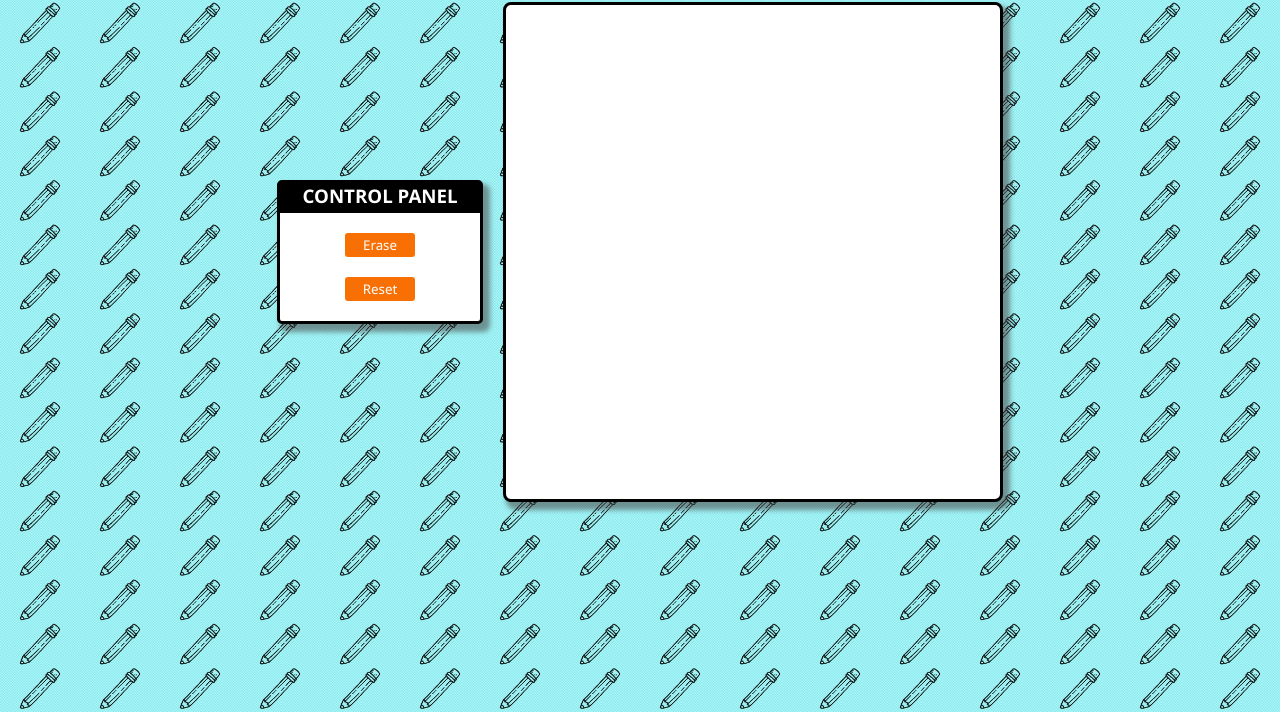
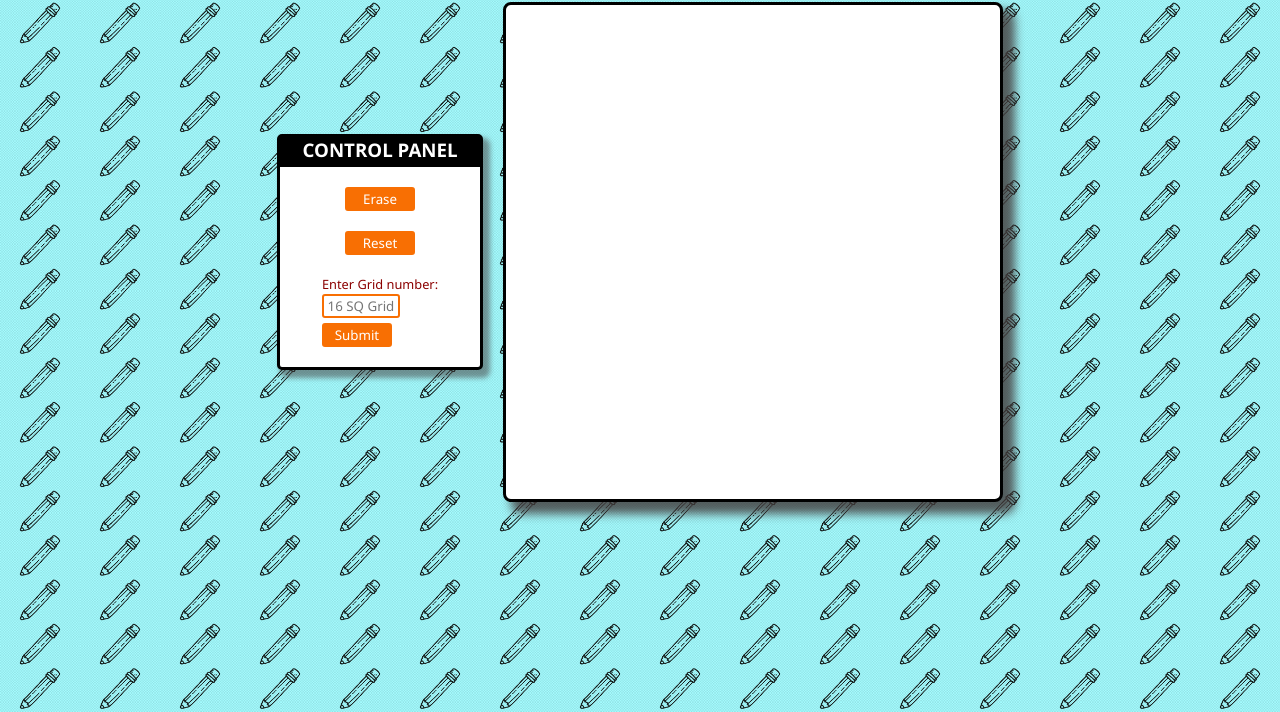
Before and after one commit to Favor-star/etch-sketch, a plain HTML site: page index.html in a window 1280 px wide. Shown: the part 88-800 px from the top of the page. Drawn offline with Linux system fonts and the light colour scheme.

Commit message:
Additional evening work

```diff
--- a/index.js
+++ b/index.js
@@ -66,3 +66,32 @@ const eraseBtn = document.createElement('button');
         div.style.backgroundColor= 'white';
     })
   }
+ const increasePxDiv = document.createElement('div');
+ increasePxDiv.setAttribute('class', 'divNmbr');
+ buttons.appendChild(increasePxDiv);
+
+ const pxTextbox = document.querySelector('.divNmbr');
+ const pxInstr= document.createElement('p');
+ pxInstr.textContent = 'Enter Grid number:';
+ pxInstr.setAttribute('style',
+ `margin-top: 20px;
+ margin-bottom: 0;
+ color: darkred;
+ font-size: .8rem;`);
+ pxTextbox.appendChild(pxInstr)
+
+ const pxText = document.createElement('input');
+ pxText.setAttribute('type', 'textbox');
+ pxText.setAttribute('class', ' rsBtn');
+ pxText.setAttribute('placeholder', '16 SQ Grid')
+ pxText.setAttribute('style', `
+ background-color: white;
+  margin-top: 1px;
+  margin-bottom: 0px`)
+ pxTextbox.appendChild(pxText);
+
+ const pxSubmit = document.createElement('button');
+ pxSubmit.textContent = 'Submit';
+ pxSubmit.setAttribute('class', 'rsBtn');
+ pxSubmit.setAttribute('style', 'margin-top: 5px;');
+ pxTextbox.appendChild(pxSubmit);
--- a/styles.css
+++ b/styles.css
@@ -58,5 +58,5 @@ h1 {
 }
 .main-container {
     background-color: white;
-    box-shadow: 5px 6px 5px 2px rgba(65, 57, 57, 0.514);
+    box-shadow: 10px 10px 10px 2px rgba(65, 57, 57, 0.795);
 }
```
